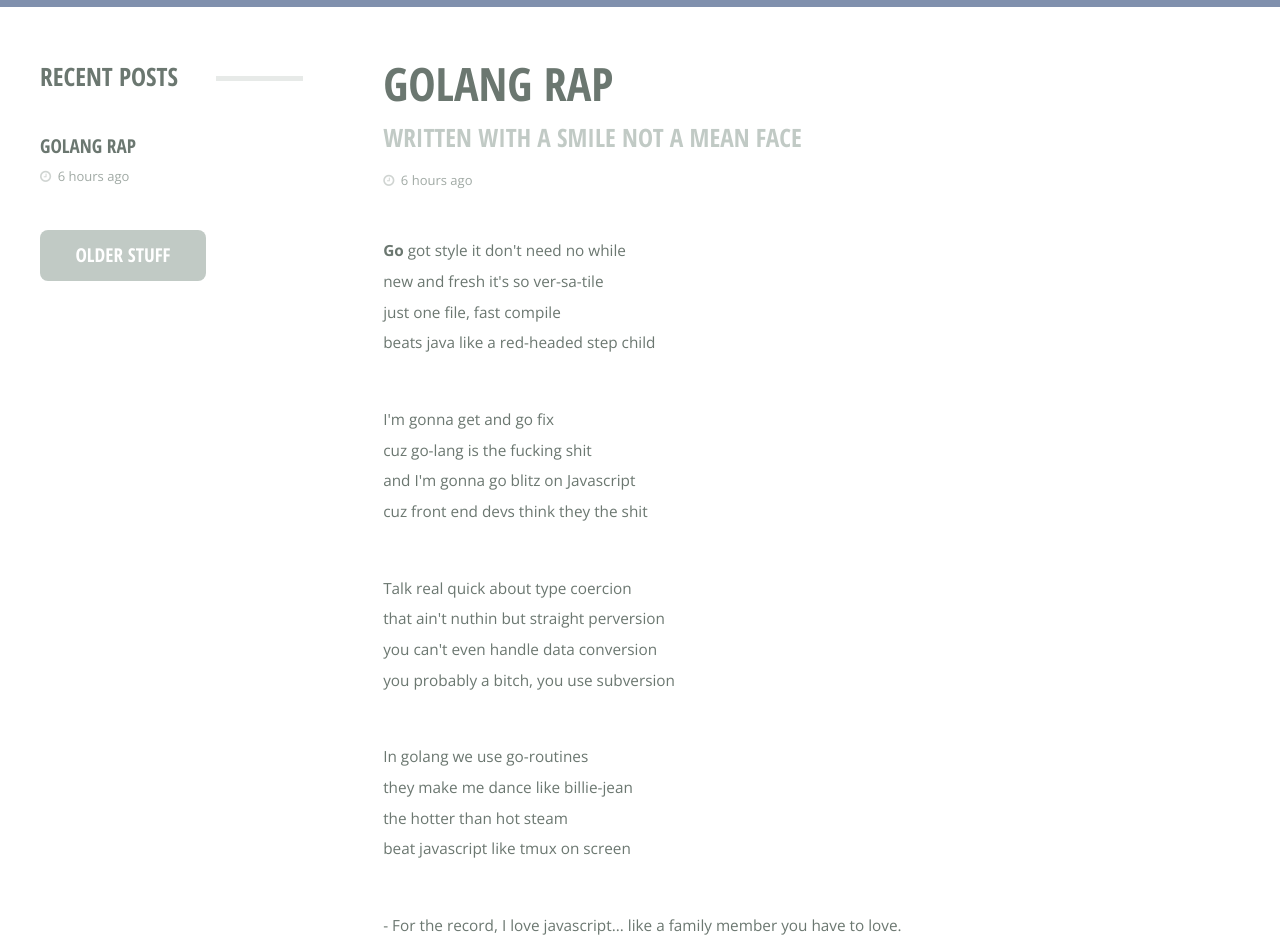
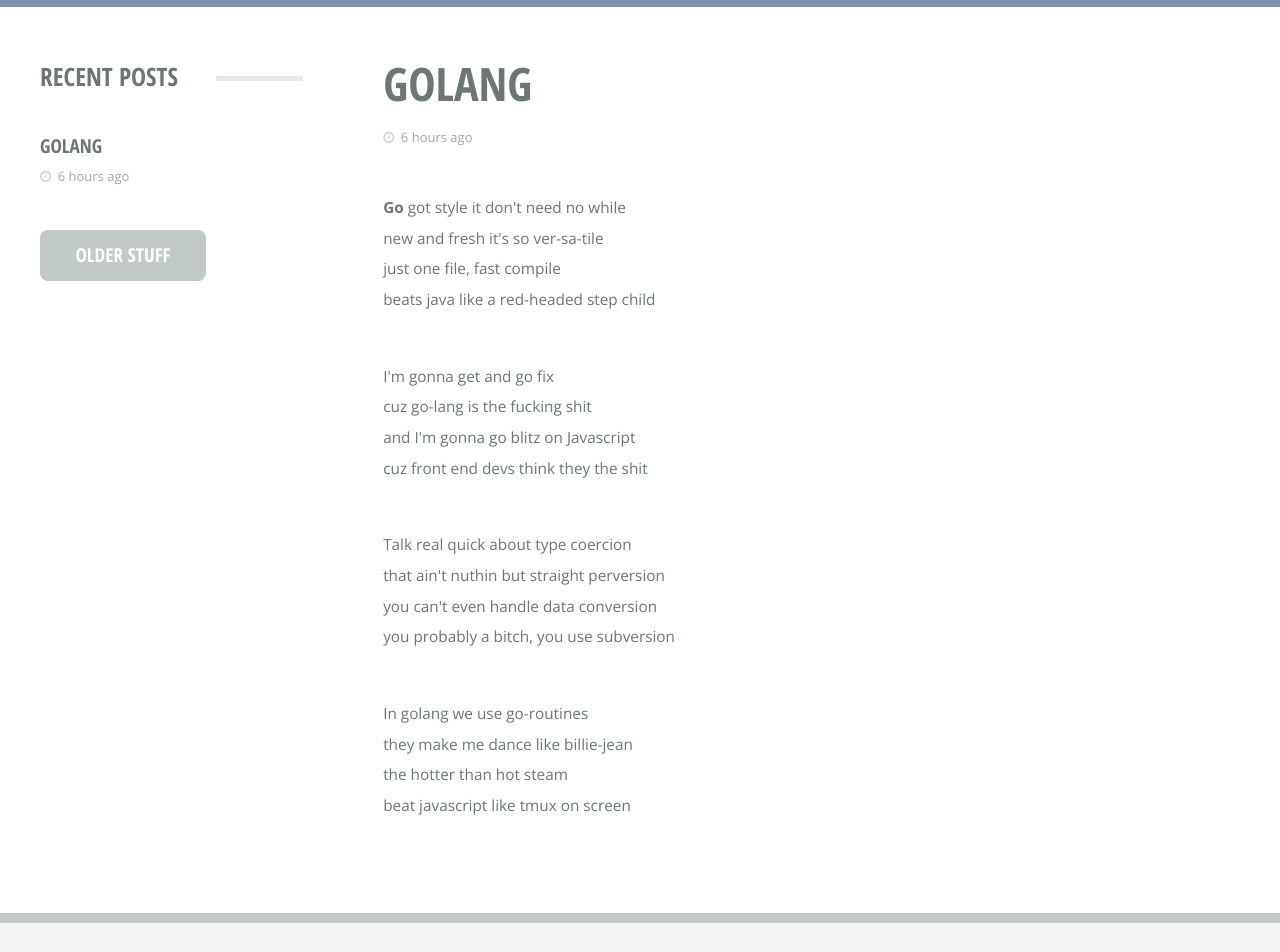
Before and after one commit to nuttapp/nuttapp-web, a plain HTML site: page blog.html in a window 1280 px wide. Shown: the part 120-1072 px from the top of the page. Drawn offline with nearby package versions, Linux system fonts and the light colour scheme.

Commit message:
Copy changes to first blog post

```diff
--- a/blog.html
+++ b/blog.html
@@ -60,7 +60,7 @@
                 <ul class="divided">
                   <li>
                     <article class="box post-summary">
-                      <h3><a href="#">Golang rap</a></h3>
+                      <h3><a href="#">Golang</a></h3>
                       <ul class="meta">
                         <li class="icon fa-clock-o">6 hours ago</li>
                       </ul>
@@ -80,8 +80,8 @@
               <article class="box page-content">
 
                 <header>
-                  <h2>Golang Rap</h2>
-                  <p>Written with a smile not a mean face</p>
+                  <h2>Golang</h2>
+                  <!-- <p>Written with a smile not a mean face</p> -->
                   <ul class="meta">
                     <li class="icon fa-clock-o">6 hours ago</li>
                   </ul>
@@ -115,9 +115,6 @@
                     they make me dance like billie-jean <br/>
                     the hotter than hot steam <br/>
                     beat javascript like tmux on screen <br/>
-                  </p>
-                  <p>
-                    - For the record, I love javascript... like a family member you have to love.
                   </p>
                 </section>
 
```
